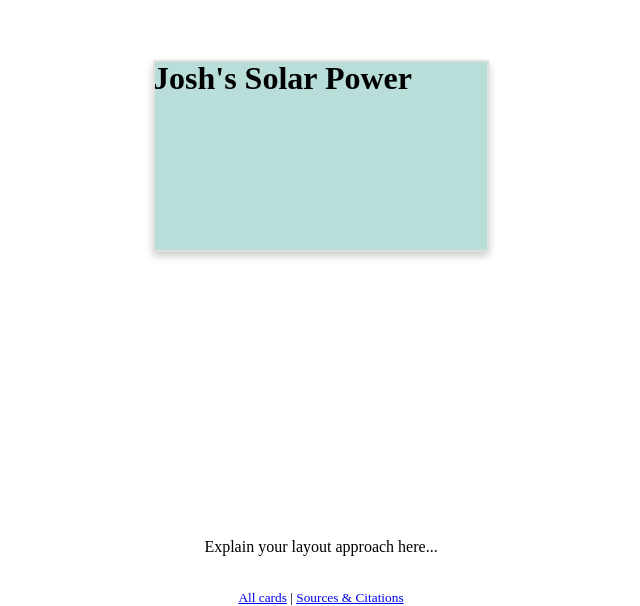
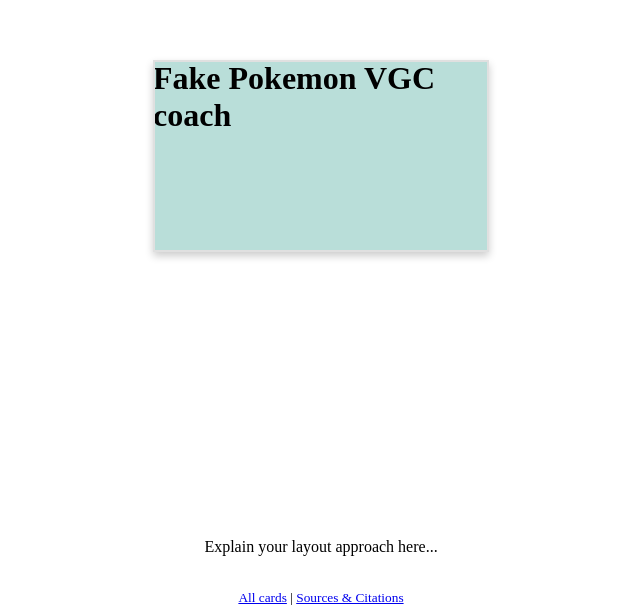
Before and after one commit to IACS-26-27/web-design-1-business-card-j0sh-iacs-afk, a website: page box.html in a window 1280 px wide. Shown: the part 194-800 px from the top of the page, without its empty margins (319-959 px from the left). Drawn offline with Linux system fonts and the light colour scheme.

```diff
--- a/box.html
+++ b/box.html
@@ -3,7 +3,7 @@
   <head>
     <meta charset="utf-8">
     <meta name="viewport" content="width=device-width, initial-scale=1">
-    <title>Solar Power</title>
+    <title>Fake Pokemon VGC coach</title>
     <link rel="stylesheet" href="./template.css">
     <link rel="stylesheet" href="./box.css">
 
@@ -11,9 +11,8 @@
      for a different size card -->
     <div class="card landscape">
       <div class="card-front"></div>
-      <h1>Josh's Solar Power</h1>
-      </div>
-    </div>
+      <h1>Fake Pokemon VGC coach</h1>
+      <div>
 
         <!-- Back of card here -->
       </div>
```
Also changed, not shown: box.css (line endings or trailing spaces).
